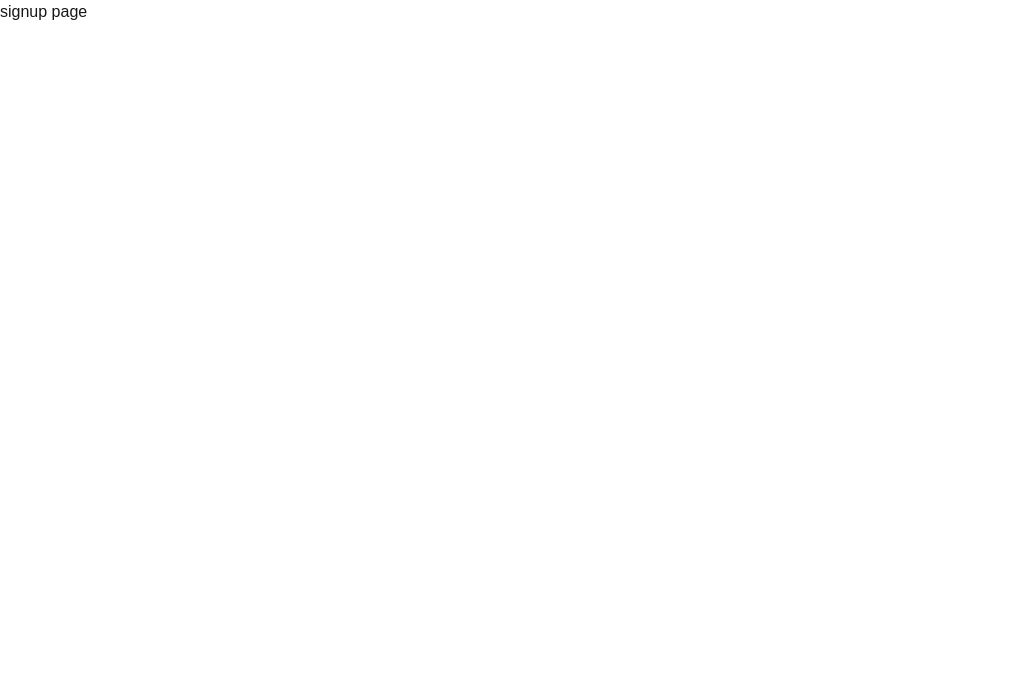
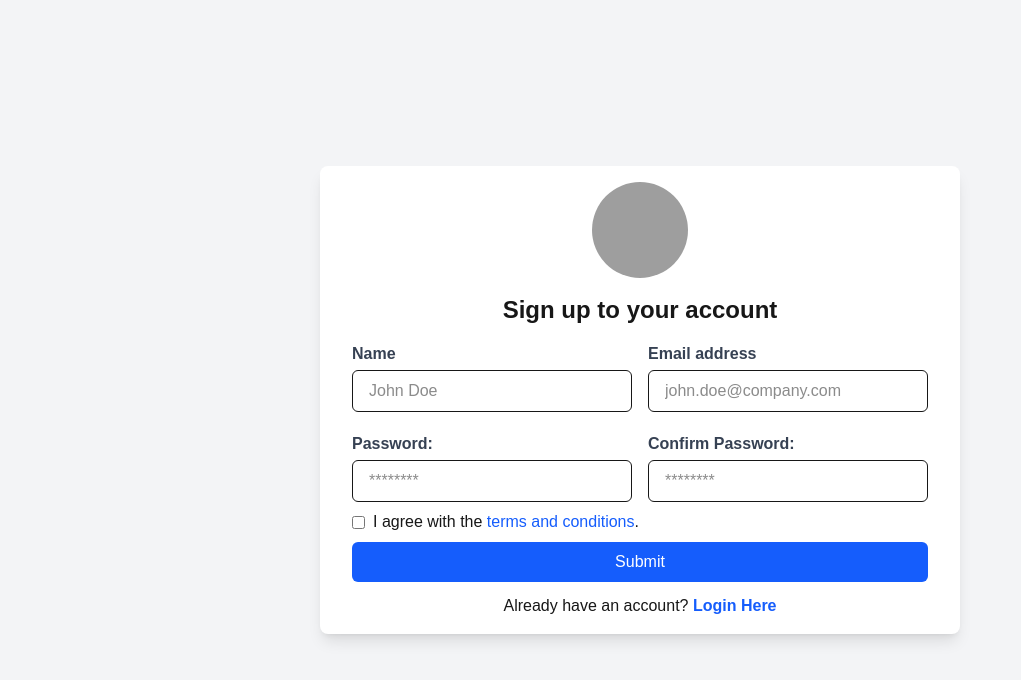
Before and after one commit to HoriyaDev/realtime-chatapp, a Next.js app: page /signup in a window 1280 px wide. Shown: the top 680 px of the page, without its empty margins (0-1021 px from the left). Built offline with nearby package versions, Linux system fonts and the light colour scheme; no server answers; grey boxes are pictures that could not be loaded.

Commit message:
validations

```diff
--- /dev/null
+++ b/src/app/lib/supabase.js
@@ -0,0 +1,6 @@
+import { createClient } from "@supabase/supabase-js";
+
+export const supabase = createClient(
+  process.env.NEXT_PUBLIC_SUPABASE_URL,
+  process.env.NEXT_PUBLIC_SUPABASE_ANON_KEY
+);
--- a/src/app/login/page.jsx
+++ b/src/app/login/page.jsx
@@ -1,9 +1,117 @@
-import React from 'react'
+"use client";
+
+
+
+import { supabase } from "../lib/supabase";
+import bcrypt from "bcryptjs";
+import { useForm } from "react-hook-form";
+import { yupResolver } from "@hookform/resolvers/yup";
+import * as yup from "yup";
+import { toast } from "react-hot-toast";
+import { useRouter } from "next/navigation";
+import Link from "next/link";
 
 const Login = () => {
+
+  const router = useRouter();
+
+  const schema = yup.object({
+    email: yup.string().email("Enter a valid email").required("Email is required"),
+    password: yup.string().required("Password is required"),
+  });
+
+  const { register, handleSubmit, formState: { errors } } = useForm({
+    resolver: yupResolver(schema),
+  });
+
+  const handleLogin = async (data) => {
+    const { data: user, error } = await supabase
+      .from("users")
+      .select("*")
+      .eq("email", data.email)
+      .single();
+
+    if (error || !user) {
+      toast.error("User not found!");
+      return;
+    }
+
+    const matched = bcrypt.compareSync(data.password, user.password);
+    if (matched) {
+      toast.success("Login successful!");
+      setTimeout(() => router.push("/about"), 2000);
+    } else {
+      toast.error("Incorrect password!");
+    }
+  };
+
+
   return (
-    <div>Login</div>
-  )
-}
+    <>
+      <section className="min-h-screen w-full flex justify-center items-center bg-gray-100">
+        <div className="w-full max-w-md p-6 bg-white shadow-lg rounded-lg">
+          <h1 className="text-center text-2xl font-bold mb-6">
+            Sign in to your account
+          </h1>
 
-export default Login
+          <form onSubmit={handleSubmit(handleLogin)}>
+            <div className="relative mb-8">
+              <label
+                htmlFor="email"
+                className="block mb-2 text-sm font-medium text-gray-900"
+              >
+                Email address
+              </label>
+              <input
+                type="email"
+                id="email"
+                name="email"
+                {...register("email")}
+                className="bg-gray-50 border border-gray-300 text-gray-900 text-sm rounded-lg w-full p-2.5"
+              />
+              <p className="text-red-600">{errors.email?.message}</p>
+            </div>
+
+            <div className="relative mb-8">
+              <label
+                htmlFor="password"
+                className="block mb-2 text-sm font-medium text-gray-900"
+              >
+                Password
+              </label>
+              <input
+                type="password"
+                id="password"
+                name="password"
+                {...register("password")}
+                className="bg-gray-50 border border-gray-300 text-gray-900 text-sm rounded-lg w-full p-2.5"
+              />
+              <p className="text-red-600">{errors.password?.message}</p>
+            </div>
+
+            <button
+              type="submit"
+              className="w-full text-white bg-blue-600 hover:bg-blue-700 focus:ring-4 focus:outline-none focus:ring-blue-300 font-medium rounded-lg text-sm px-5 py-2.5 text-center"
+            >
+              Login
+            </button>
+
+
+
+            <div className="mt-5 text-center">
+              <p>
+                Don't have an account?
+                <Link href="/signup" className="font-bold">
+                  {" "}
+                  Sign up Here
+                </Link>
+              </p>
+            </div>
+          </form>
+        </div>
+      </section>
+    </>
+  );
+};
+
+export default Login;
--- a/src/app/page.js
+++ b/src/app/page.js
@@ -1,6 +1,6 @@
 import Image from "next/image";
 import { redirect } from "next/navigation";
-import Login from "./login/page";
+
 
 export default function Home() {
 redirect('/login')
--- a/src/app/signup/page.jsx
+++ b/src/app/signup/page.jsx
@@ -1,9 +1,175 @@
-import React from 'react'
+"use client";
 
-const page = () => {
+import { useState } from "react";
+import { supabase } from "../lib/supabase";
+import bcrypt from "bcryptjs";
+import { useRouter } from "next/navigation";
+import { useForm } from "react-hook-form";
+import { yupResolver } from "@hookform/resolvers/yup";
+import * as yup from "yup";
+import { toast } from 'react-hot-toast';
+
+const Signup = () => {
+  const [image, setImage] = useState(null);
+  const router = useRouter();
+
+  // ✅ Validation Schema
+  const schema = yup.object({
+    UserName: yup.string().required("Name is required"),
+    email: yup.string().email("Enter a valid email").required("Email is required"),
+    password: yup.string().required("Password is required"),
+    confirmPassword: yup.string().oneOf([yup.ref("password")], "Passwords must match").required("Confirm Password is required"),
+  });
+
+  const { register, handleSubmit, formState: { errors } } = useForm({
+    resolver: yupResolver(schema),
+  });
+
+  const handleImageChange = (e) => {
+    const file = e.target.files[0];
+    if (file) setImage(URL.createObjectURL(file)); // Convert to preview
+  };
+
+  // ✅ Handle Form Errors
+  const handleFormError = (errors) => {
+    if (Object.keys(errors).length > 0) {
+      toast.error("Please fix the errors before submitting!");
+    }
+  };
+
+  // ✅ Submit Function
+  const onSubmitForm = async (data) => {
+    const hashedPassword = bcrypt.hashSync(data.password, 10);
+
+    const { error } = await supabase.from("users").insert({
+      name: data.UserName,
+      email: data.email,
+      password: hashedPassword,
+      profile_pic: image,
+    });
+
+    if (error) {
+      toast.error(error.message);
+      return;
+    }
+
+    toast.success("Sign Up Successful!");
+    setTimeout(() => router.push("/login"), 2000);
+  };
+
   return (
-    <div>signup page</div>
-  )
-}
+    <div className="flex items-center justify-center min-h-screen bg-gray-100">
+      <div className="bg-white px-8 py-4 rounded-lg shadow-lg w-1/2">
+        {/* Avatar Upload */}
+        <form onSubmit={handleSubmit(onSubmitForm, handleFormError)}>
+          <div className="flex flex-col items-center mb-4">
+            <label htmlFor="avatarUpload" className="cursor-pointer">
+              <img
+                src={image || "default-user.png"}
+                alt="Profile"
+                className="w-24 h-24 rounded-full object-cover"
+              />
+            </label>
+            <input
+              id="avatarUpload"
+              type="file"
+              accept="image/*"
+              className="hidden"
+              onChange={handleImageChange}
+            />
+          </div>
 
-export default page
+          <h2 className="text-2xl font-bold text-center mb-4">
+            Sign up to your account
+          </h2>
+
+          {/* Name & Email Fields */}
+          <div className="flex flex-col md:flex-row gap-4 mb-5">
+            <div className="flex-1">
+              <label className="block mb-1 font-bold text-gray-700">Name</label>
+              <input
+                type="text"
+                placeholder="John Doe"
+                {...register("UserName")}
+                className="w-full px-4 py-2 border rounded-md focus:outline-none focus:ring-2 focus:ring-blue-500"
+              />
+              <p className="text-red-600">{errors.UserName?.message}</p>
+            </div>
+
+            <div className="flex-1">
+              <label className="block mb-1 font-bold text-gray-700">
+                Email address
+              </label>
+              <input
+                type="email"
+                {...register("email")}
+                className="w-full px-4 py-2 border rounded-md focus:outline-none focus:ring-2 focus:ring-blue-500"
+                placeholder="john.doe@company.com"
+              />
+              <p className="text-red-600">{errors.email?.message}</p>
+            </div>
+          </div>
+
+          {/* Password Fields */}
+          <div className="flex flex-col md:flex-row gap-4">
+            <div className="flex-1">
+              <label className="block mb-1 font-bold text-gray-700">
+                Password:
+              </label>
+              <input
+                type="password"
+                {...register("password")}
+                className="w-full px-4 py-2 border rounded-md focus:outline-none focus:ring-2 focus:ring-blue-500"
+                placeholder="********"
+              />
+              <p className="text-red-600">{errors.password?.message}</p>
+            </div>
+
+            <div className="flex-1">
+              <label className="block mb-1 font-bold text-gray-700">
+                Confirm Password:
+              </label>
+              <input
+                type="password"
+                {...register("confirmPassword")}
+                className="w-full px-4 py-2 border rounded-md focus:outline-none focus:ring-2 focus:ring-blue-500"
+                placeholder="********"
+              />
+              <p className="text-red-600">{errors.confirmPassword?.message}</p>
+            </div>
+          </div>
+
+          {/* Terms & Conditions */}
+          <div className="flex items-center my-2">
+            <input type="checkbox" className="mr-2" />
+            <label>
+              I agree with the{" "}
+              <a href="#" className="text-blue-600">
+                terms and conditions
+              </a>
+              .
+            </label>
+          </div>
+
+          {/* Submit Button */}
+          <button
+            type="submit"
+            className="w-full bg-blue-600 text-white py-2 rounded-md hover:bg-blue-700 transition"
+          >
+            Submit
+          </button>
+        </form>
+
+        {/* Login Link */}
+        <p className="text-center mt-3">
+          Already have an account?{" "}
+          <a href="/" className="font-bold text-blue-600">
+            Login Here
+          </a>
+        </p>
+      </div>
+    </div>
+  );
+};
+
+export default Signup;
```
Also changed, not shown: package.json (+13 -3 lines), 1 other file (tests, documents, lock files or other folders).
